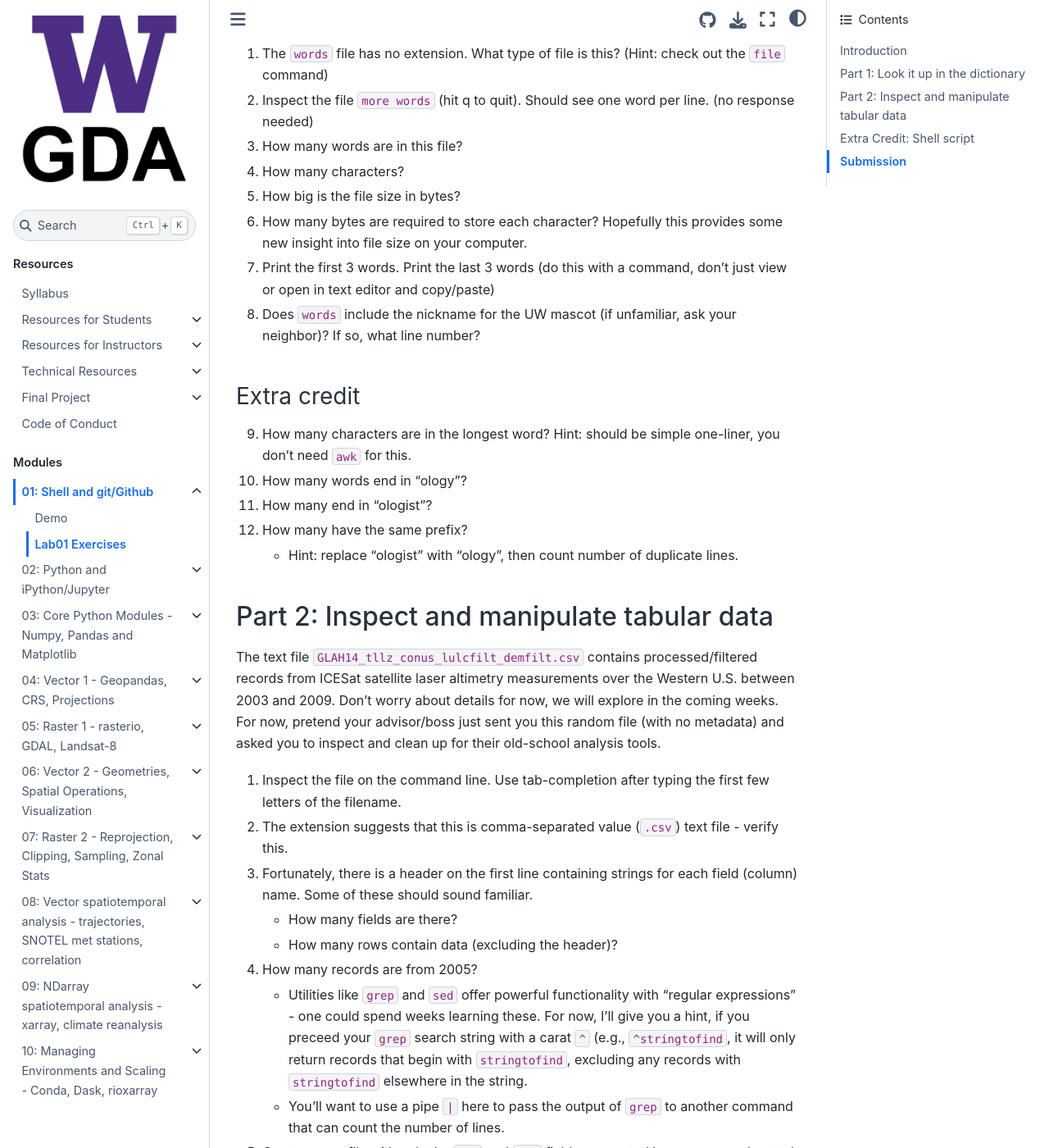
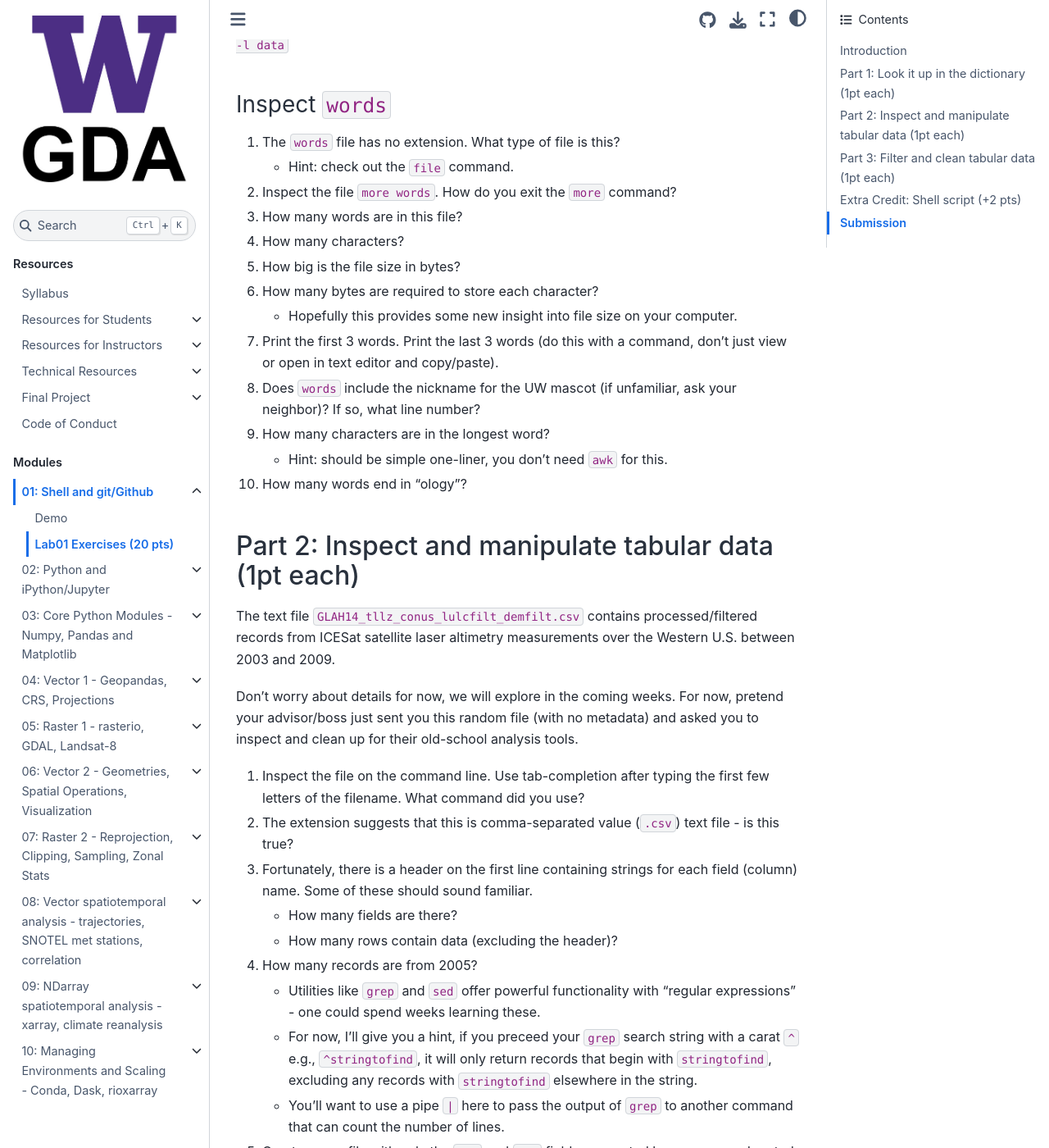
Before and after one commit to UW-GDA/jupyterbook, a Jupyter Book: the page built from book/modules/01_Shell_Github/01_Shell_Github_exercises.md, in a window 1280 px wide and 1400 px high, scrolled down 1265 px. Shown: the whole window at 82% size. Built offline with Jupyter Book 1.0.4 settings and Sphinx 7.4.7 and the Sphinx Book theme 1.1.4, drawn with Linux system fonts in a browser that asks for light colours; pages that are not in the unit, such as notebooks, are missing from menus; some of the changed text lies outside the part shown.

Commit message:
update lab 1 assignment

```diff
--- a/book/modules/01_Shell_Github/01_Shell_Github_exercises.md
+++ b/book/modules/01_Shell_Github/01_Shell_Github_exercises.md
@@ -1,19 +1,21 @@
-# Lab01 Exercises
+# Lab01 Exercises (20 pts)
 UW Geospatial Data Analysis
 CEE467/CEWA567
 David Shean
+
+modified by Eric Gagliano
 
 ## Introduction
 
 Let’s play around with some text files to explore the power of the command line and bash shell.
 
-For the following instructions/questions, please document the command you ran, and the resulting output on the terminal. You can copy and paste everything in a text file, or use whatever method is most efficient. Maybe you want to practice markdown formatting, or if you would prefer to wrap everything into a single shell script, and submit that, go for it.
+**For the following instructions/questions, please document the command you ran, and the resulting output on the terminal.** You can copy and paste everything in a text file, or use whatever method is most efficient. Maybe you want to practice markdown formatting, or if you would prefer to wrap everything into a single shell script, and submit that, go for it.
 
 You will almost certainly need to search for tips on how to answer some of these questions. Please use these external resources, but if you find an explicit solution, don't just copy and paste the code, review it and try to understand what is actually happening. Note that Stack Overflow and other forums will have excellent information (and probably a lot of advanced information that is over your head) - typically the answer you're looking for has the most "upvotes" (number to the left of the answer) or some kind of indication as the "accepted answer."
 
 OK, let's get started!
 
-## Part 1: Look it up in the dictionary
+## Part 1: Look it up in the dictionary (1pt each)
 On your Unix/Linux filesystem, you typically have a dictionary of words (https://en.wikipedia.org/wiki/Words_(Unix)).  On OS X, this file is located in `/usr/share/dict/words`. This file is missing from our barebones JupyterHub Linux distribution, so I added one to the assignment git repo (2.4 MB).
 
 ### Unzip `words`
@@ -24,33 +26,34 @@
 This should create a new `data` subdirectory, with two new files. Check them out with `ls -l data`
 
 ### Inspect `words`
-1. The `words` file has no extension. What type of file is this? (Hint: check out the `file` command)
-2. Inspect the file `more words` (hit q to quit).  Should see one word per line. (no response needed)
+1. The `words` file has no extension. What type of file is this?
+    - Hint: check out the `file` command.
+2. Inspect the file `more words`. How do you exit the `more` command?
 3. How many words are in this file?
 4. How many characters?
 5. How big is the file size in bytes?
-6. How many bytes are required to store each character? Hopefully this provides some new insight into file size on your computer.
-7. Print the first 3 words. Print the last 3 words (do this with a command, don’t just view or open in text editor and copy/paste)
+6. How many bytes are required to store each character?
+    - Hopefully this provides some new insight into file size on your computer.
+7. Print the first 3 words. Print the last 3 words (do this with a command, don’t just view or open in text editor and copy/paste).
 8. Does `words` include the nickname for the UW mascot (if unfamiliar, ask your neighbor)? If so, what line number?
+9. How many characters are in the longest word?
+    - Hint: should be simple one-liner, you don’t need `awk` for this.
+10. How many words end in “ology”?
 
-### Extra credit
-9. How many characters are in the longest word?  Hint: should be simple one-liner, you don’t need `awk` for this.
-10. How many words end in “ology”?
-11. How many end in “ologist”?
-12. How many have the same prefix?
-    * Hint: replace "ologist" with "ology", then count number of duplicate lines.
+## Part 2: Inspect and manipulate tabular data (1pt each)
 
-## Part 2: Inspect and manipulate tabular data
+The text file `GLAH14_tllz_conus_lulcfilt_demfilt.csv` contains processed/filtered records from ICESat satellite laser altimetry measurements over the Western U.S. between 2003 and 2009.
 
-The text file `GLAH14_tllz_conus_lulcfilt_demfilt.csv` contains processed/filtered records from ICESat satellite laser altimetry measurements over the Western U.S. between 2003 and 2009. Don't worry about details for now, we will explore in the coming weeks. For now, pretend your advisor/boss just sent you this random file (with no metadata) and asked you to inspect and clean up for their old-school analysis tools.
+Don't worry about details for now, we will explore in the coming weeks. For now, pretend your advisor/boss just sent you this random file (with no metadata) and asked you to inspect and clean up for their old-school analysis tools.
 
-1. Inspect the file on the command line. Use tab-completion after typing the first few letters of the filename.
-2. The extension suggests that this is comma-separated value (`.csv`) text file - verify this.
+1. Inspect the file on the command line. Use tab-completion after typing the first few letters of the filename. What command did you use?
+2. The extension suggests that this is comma-separated value (`.csv`) text file - is this true?
 3. Fortunately, there is a header on the first line containing strings for each field (column) name. Some of these should sound familiar.
    * How many fields are there?
    * How many rows contain data (excluding the header)?
 4. How many records are from 2005?
-    * Utilities like `grep` and `sed` offer powerful functionality with "regular expressions" - one could spend weeks learning these. For now, I'll give you a hint, if you preceed your `grep` search string with a carat `^` (e.g., `^stringtofind`, it will only return records that begin with `stringtofind`, excluding any records with `stringtofind` elsewhere in the string.
+    * Utilities like `grep` and `sed` offer powerful functionality with "regular expressions" - one could spend weeks learning these.
+    * For now, I'll give you a hint, if you preceed your `grep` search string with a carat `^` e.g., `^stringtofind`, it will only return records that begin with `stringtofind`, excluding any records with `stringtofind` elsewhere in the string.
     * You'll want to use a pipe `|` here to pass the output of `grep` to another command that can count the number of lines.
 5. Create a new file with only the `lat` and `lon` fields, separated by a space, and sorted in ascending order by `lat` value.
     * This should be possible without any loops, just need to redirect the stream using pipes `|` and `>`. Let's break the problem down.
@@ -60,7 +63,31 @@
        * Redirect that output to a new file
        * Run a quick `head` and `tail` on the output file to verify
 
-## Extra Credit: Shell script
+## Part 3: Filter and clean tabular data (1pt each)
+Uh oh! Let's pretend we've made some mistakes. We've taken the `GLAH14_tllz_conus_lulcfilt_demfilt.csv` and inserted some incorrect rows to create `unfiltered_GLAH14_tllz_conus_lulcfilt_demfilt.csv`.
+
+This csv contains additional rows with missing longitudes, rows with impossible latitude values, and rows with lulc values we are not interested in. The following problems are a bit tougher, but can be pretty helpful in practice.
+
+1. How many records are missing the longitude field?
+    - Try `awk -F, '$4 == "" {missing_count++} END {print "Rows with missing longitude:", missing_count}' unfiltered_GLAH14_tllz_conus_lulcfilt_demfilt.csv`.
+    - If you use this suggested code, briefly explain what each part of the command represents.
+2. Display the records that have impossible latitude values.
+    - Valid latitude values should be between -90 and 90.
+    - If you're not sure where to start, try modifying the command suggestion from problem 1.
+        - Instead of printing a count, you'll want to print the row.
+        - Try `{print $0}` to print the entire row.
+    - Remember, you can express a logical or as `||`.
+3. How many records have lulc values of 11?
+    - Can also modify the command sugestion from problem 1.
+4. Combined, how many errors have I introduced?
+    - Can check your answer: \# of rows in `unfiltered_GLAH14_tllz_conus_lulcfilt_demfilt.csv` - \# of errors should equal \# of rows in `LAH14_tllz_conus_lulcfilt_demfilt.csv` :)
+5. Create a new file that either removes records with missing longitude fields, removes records with impossible latitude values, or removes records with lulc values of 11.
+
+### Extra credit (+1 pt)
+Create a new file that removes all 3 types of errors (records with missing longitude fields, removes records with impossible latitude values, and removes records with lulc values of 11).
+
+
+## Extra Credit: Shell script (+2 pts)
 Create and run a script to answer the following question:
 
 *How many words begin with each letter of the alphabet (case-insensitive)?*
```
